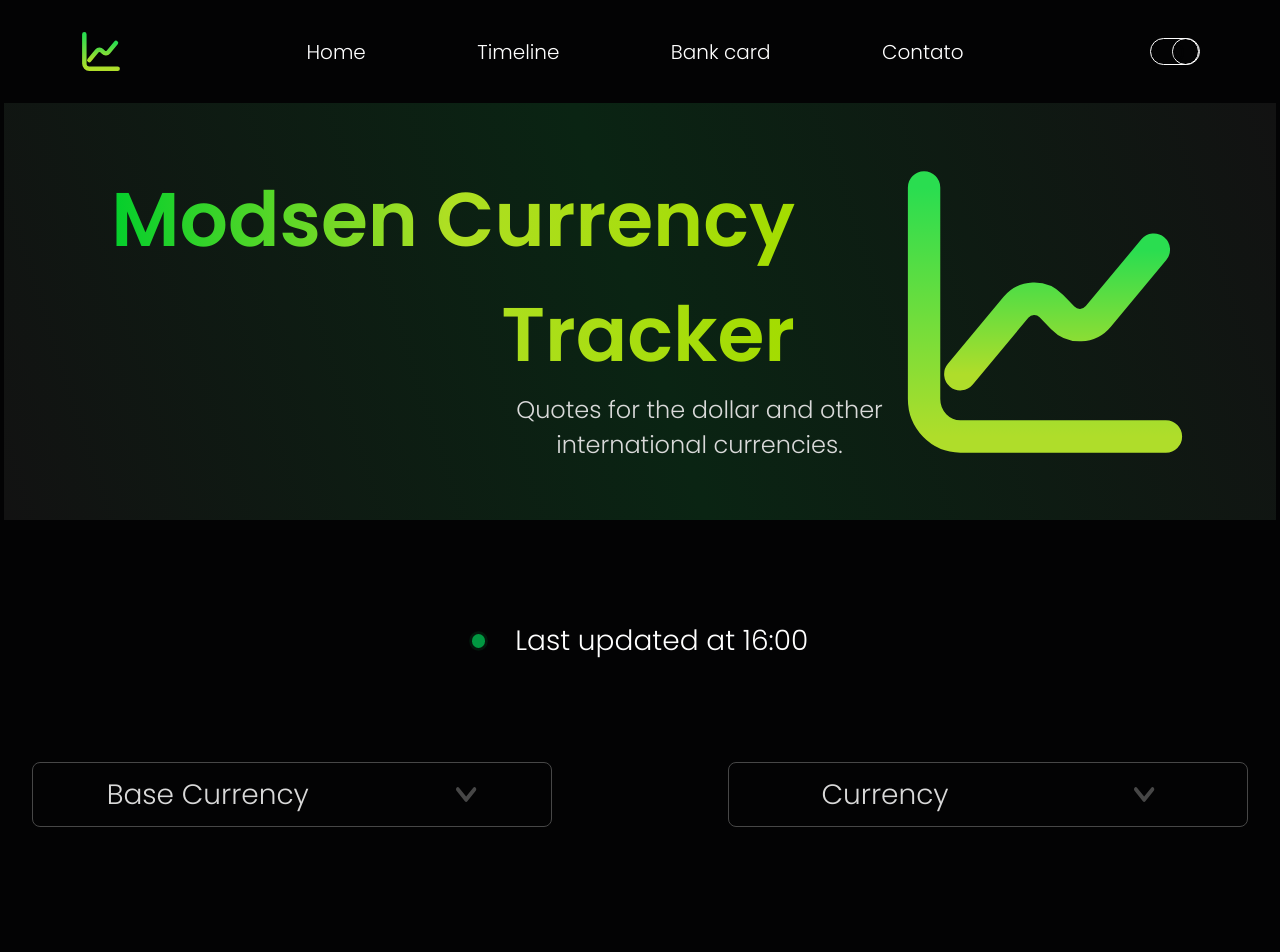
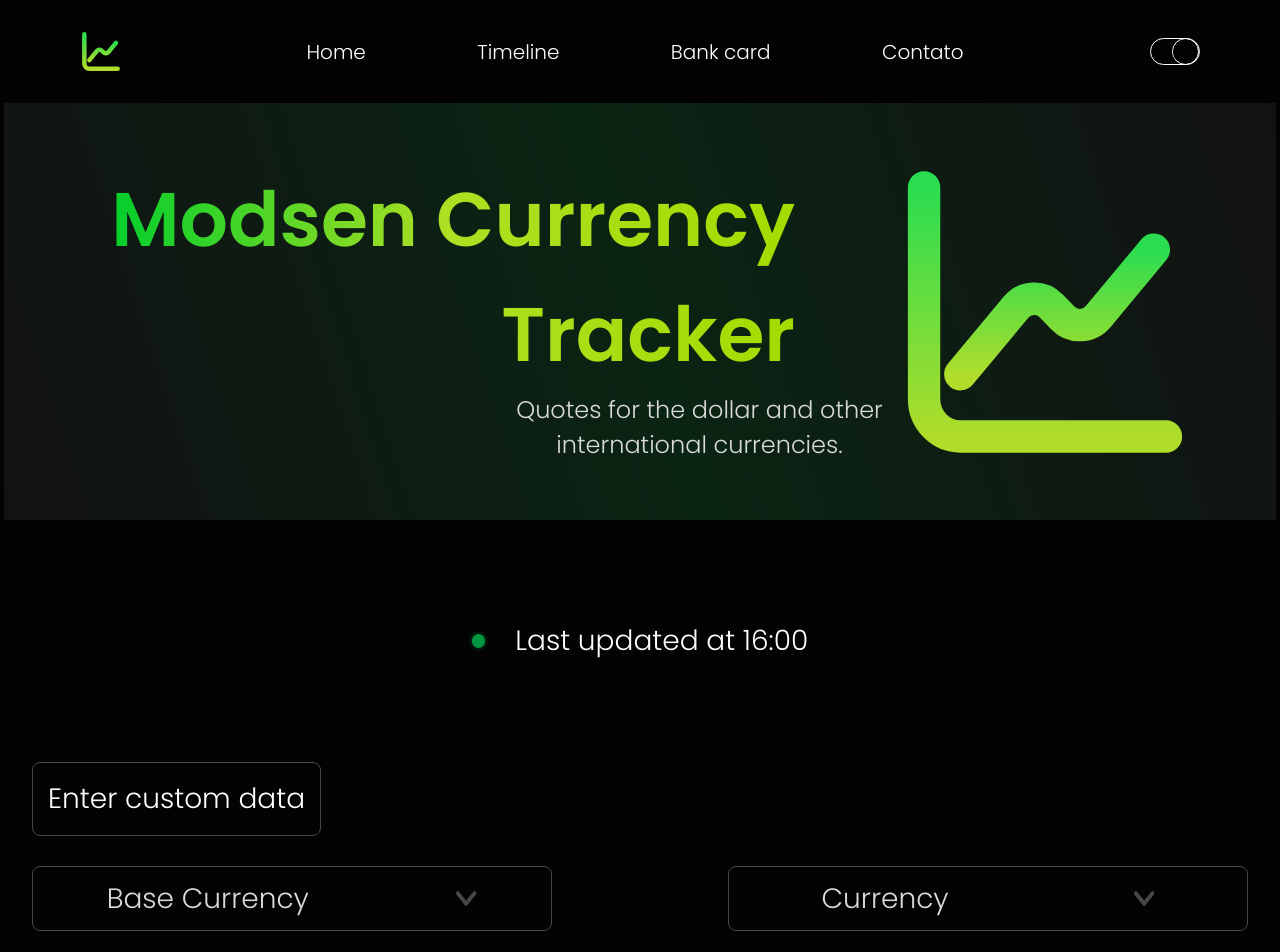
Before and after one commit to VarvaraBorodina/CurrencyTracer, a React app: page /time-line in a window 1280 px wide. Shown: the top 952 px of the page. Built offline with nearby package versions, Linux system fonts and the light colour scheme.

Commit message:
feat: add input to chart

```diff
--- /dev/null
+++ b/src/components/ChartCustomDataForm/input.tsx
@@ -0,0 +1,70 @@
+import React from 'react'
+
+import ChartCustomInputObserver from '@/utils/ChartCustomInputObserver'
+import { getLastMonthDates } from '@/utils/formatDate'
+
+import { Button, Container, Input, Label, Title } from './styled'
+
+class ChartCustomDataForm extends React.Component<
+  Record<string, never>,
+  { values: number[]; inputValue: string }
+> {
+  protected time: string[]
+
+  constructor(props: never) {
+    super(props)
+    this.state = {
+      values: [],
+      inputValue: '',
+    }
+    this.time = getLastMonthDates()
+  }
+
+  handleChangeValue = (event: React.ChangeEvent<HTMLInputElement>) => {
+    this.setState({ inputValue: event.target.value })
+  }
+
+  handleInputButton = () => {
+    const { inputValue, values } = this.state
+    if (
+      values.length < this.time.length &&
+      !isNaN(inputValue) &&
+      inputValue !== ''
+    ) {
+      this.setState((prevState) => {
+        const newState = [...prevState.values]
+        newState.push(Number(inputValue))
+        return {
+          values: newState,
+        }
+      })
+    }
+    if (values.length + 1 === this.time.length) {
+      ChartCustomInputObserver.notify({ values, time: this.time })
+    }
+  }
+
+  render() {
+    const { inputValue, values } = this.state
+    return (
+      <Container>
+        {values.length < this.time.length && (
+          <>
+            <Title>Enter currency value for current data:</Title>
+            <Label>{this.time[values.length]}:</Label>
+            <Input
+              value={inputValue}
+              onChange={this.handleChangeValue}
+              type="number"
+            />
+            <Button type="button" onClick={this.handleInputButton}>
+              Add data
+            </Button>
+          </>
+        )}
+      </Container>
+    )
+  }
+}
+
+export default ChartCustomDataForm
--- /dev/null
+++ b/src/components/ChartCustomDataForm/styled.ts
@@ -0,0 +1,74 @@
+import styled from 'styled-components'
+
+const Container = styled.div`
+  height: 100;
+  width: ${({ theme: { SIZES } }) => SIZES.FOOTER_WIDTH}px;
+  padding: ${({ theme: { SPACES } }) => SPACES.M}px;
+  margin-top: ${({ theme: { SPACES } }) => SPACES.M}px;
+  font-family: PoppinsLight;
+  font-size: ${({ theme: { FONT_SIZE } }) => FONT_SIZE.L};
+  font-weight: ${({ theme: { FONT_WEIGHT } }) => FONT_WEIGHT.S};
+  border-radius: 12px;
+  @media (max-width: 1024px) {
+    width: 100vw;
+  }
+`
+
+const Title = styled.h3`
+  margin-bottom: ${({ theme: { SPACES } }) => SPACES.M}px;
+  font-family: PoppinsLight;
+  font-size: ${({ theme: { FONT_SIZE } }) => FONT_SIZE.L};
+  font-weight: ${({ theme: { FONT_WEIGHT } }) => FONT_WEIGHT.S};
+  color: ${({ theme: { COLOR_THEME } }) => COLOR_THEME.NAVIGATION_COLOR};
+  @media (max-width: 1024px) {
+    margin: 0 auto;
+    text-align: center;
+    font-size: ${({ theme: { FONT_SIZE } }) => FONT_SIZE.S};
+  }
+`
+const Label = styled.label`
+  margin-right: ${({ theme: { SPACES } }) => SPACES.S}px;
+  font-family: PoppinsLight;
+  font-size: ${({ theme: { FONT_SIZE } }) => FONT_SIZE.L};
+  font-weight: ${({ theme: { FONT_WEIGHT } }) => FONT_WEIGHT.S};
+  color: ${({ theme: { COLOR_THEME } }) => COLOR_THEME.NAVIGATION_COLOR};
+  @media (max-width: 1024px) {
+    margin: 0 auto;
+    text-align: center;
+    font-size: ${({ theme: { FONT_SIZE } }) => FONT_SIZE.S};
+  }
+`
+
+const Input = styled.input`
+  width: ${({ theme: { SIZES } }) => SIZES.CARD_WIDTH * 0.5}px;
+  padding: ${({ theme: { SPACES } }) => SPACES.M * 0.5};
+  background-color: ${({ theme: { COLOR_THEME } }) => COLOR_THEME.MAIN_COLOR};
+  border: ${({ theme: { SIZES } }) => SIZES.TOGGLE_BORDER_SIZE}px solid
+    ${({ theme: { COLOR_THEME } }) => COLOR_THEME.CARD_BORDER_COLOR};
+  border-radius: 8px;
+  color: ${({ theme: { COLOR_THEME } }) => COLOR_THEME.NAVIGATION_COLOR};
+  @media (max-width: 1024px) {
+    width: 60vw;
+  }
+`
+
+const Button = styled.button`
+  display: inline-block;
+  padding: ${({ theme: { SPACES } }) => SPACES.S};
+  margin-left: ${({ theme: { SPACES } }) => SPACES.S};
+  background-color: ${({ theme: { COLOR_THEME } }) => COLOR_THEME.MAIN_COLOR};
+  color: ${({ theme: { COLOR_THEME } }) => COLOR_THEME.NAVIGATION_COLOR};
+  border: ${({ theme: { SIZES } }) => SIZES.TOGGLE_BORDER_SIZE}px solid
+    ${({ theme: { COLOR_THEME } }) => COLOR_THEME.CARD_BORDER_COLOR};
+  border-radius: 8px;
+  font-family: PoppinsLight;
+  font-size: ${({ theme: { FONT_SIZE } }) => FONT_SIZE.M};
+  font-weight: ${({ theme: { FONT_WEIGHT } }) => FONT_WEIGHT.S};
+  cursor: pointer;
+  @media (max-width: 1024px) {
+    width: 20vw;
+    font-size: ${({ theme: { FONT_SIZE } }) => FONT_SIZE.XS};
+  }
+`
+
+export { Container, Title, Label, Input, Button }
--- a/src/components/ChartModal/index.tsx
+++ b/src/components/ChartModal/index.tsx
@@ -1,8 +1,7 @@
 import React from 'react'
 
-import ChartParamsObserver, {
-  ObserverFunction,
-} from '@/utils/ChartParamsObserver'
+import ChartCustomInputObserver from '@/utils/ChartCustomInputObserver'
+import ChartParamsObserver from '@/utils/ChartParamsObserver'
 
 import { Container, Content } from './styled'
 
@@ -22,6 +21,7 @@ class ChartModal extends React.Component<
 
   componentDidMount(): void {
     ChartParamsObserver.subscribe(this.handleChartCanBeCreated)
+    ChartCustomInputObserver.subscribe(this.handleChartCanBeCreated)
   }
 
   componentWillUnmount(): void {
@@ -30,7 +30,7 @@ class ChartModal extends React.Component<
     }
   }
 
-  handleChartCanBeCreated: ObserverFunction = () => {
+  handleChartCanBeCreated = () => {
     this.setState({ isModalActive: true })
     this.timerId = setTimeout(() => {
       this.setState({ isModalActive: false })
--- a/src/components/ChartView/styled.ts
+++ b/src/components/ChartView/styled.ts
@@ -1,6 +1,7 @@
 import styled from 'styled-components'
 
 const Chart = styled.div`
+  margin-top: ${({ theme: { SPACES } }) => SPACES.S};
   position: relative;
   font-size: 12px;
   @media (max-width: 1024px) {
--- a/src/components/Chart/index.tsx
+++ b/src/components/ChartWithAPI/index.tsx
@@ -19,7 +19,10 @@ type ChartType = {
   isError: boolean
 }
 
-class Chart extends React.PureComponent<Record<string, never>, ChartType> {
+class ChartWithAPI extends React.PureComponent<
+  Record<string, never>,
+  ChartType
+> {
   constructor(props: any) {
     super(props)
     this.state = {
@@ -73,4 +76,4 @@ class Chart extends React.PureComponent<Record<string, never>, ChartType> {
   }
 }
 
-export default Chart
+export default ChartWithAPI
--- /dev/null
+++ b/src/components/ChartWithCustomInput/index.tsx
@@ -0,0 +1,41 @@
+import React from 'react'
+
+import ChartView, { ChartViewType } from '@/components/ChartView'
+import ChartCustomInputObserver, {
+  CustomInputObserverFunction,
+} from '@/utils/ChartCustomInputObserver'
+
+type ChartType = {
+  values: number[]
+  time: string[]
+}
+
+class Chart extends React.PureComponent<Record<string, never>, ChartType> {
+  constructor(props: any) {
+    super(props)
+    this.state = {
+      values: [],
+      time: [],
+    }
+  }
+
+  componentDidMount(): void {
+    ChartCustomInputObserver.subscribe(this.getChartData)
+  }
+
+  getChartData: CustomInputObserverFunction = (params?: ChartViewType) => {
+    if (params?.values && params.time) {
+      this.setState({
+        values: params?.values,
+        time: params?.time,
+      })
+    }
+  }
+
+  render() {
+    const { time, values } = this.state
+    return <ChartView values={values} time={time} />
+  }
+}
+
+export default Chart
--- a/src/components/CustomChartRectangle/index.tsx
+++ b/src/components/CustomChartRectangle/index.tsx
@@ -14,6 +14,7 @@ class CustomChartRectangle extends React.Component {
       const secondSeriesPoint = secondSeries?.props?.points[index]
       const yDifference = firstSeriesPoint.y - secondSeriesPoint.y
 
+      console.log(yDifference)
       return (
         <Rectangle
           key={firstSeriesPoint.payload.name}
--- a/src/pages/TimeLine/index.tsx
+++ b/src/pages/TimeLine/index.tsx
@@ -1,17 +1,47 @@
 import React from 'react'
 
-import Chart from '@/components/Chart'
+import ChartCustomDataForm from '@/components/ChartCustomDataForm/input'
 import ChartModal from '@/components/ChartModal'
 import ChartParamsForm from '@/components/ChartParamsForm'
+import ChartWithAPI from '@/components/ChartWithAPI'
+import ChartWithCustomInput from '@/components/ChartWithCustomInput'
 
-import { Container } from './styled'
+import { Button, Container } from './styled'
 
-class TimeLine extends React.PureComponent<Record<string, never>> {
+class TimeLine extends React.PureComponent<never, { isCustomData: boolean }> {
+  constructor(props: never) {
+    super(props)
+    this.state = {
+      isCustomData: false,
+    }
+  }
+
+  handleChangeDataInput = () => {
+    this.setState((prevState) => {
+      return {
+        isCustomData: !prevState.isCustomData,
+      }
+    })
+  }
+
   render() {
+    const { isCustomData } = this.state
     return (
       <Container>
-        <ChartParamsForm />
-        <Chart />
+        <Button onClick={this.handleChangeDataInput}>
+          {isCustomData ? 'Get real data' : 'Enter custom data'}
+        </Button>
+        {isCustomData ? (
+          <>
+            <ChartCustomDataForm />
+            <ChartWithCustomInput />
+          </>
+        ) : (
+          <>
+            <ChartParamsForm />
+            <ChartWithAPI />
+          </>
+        )}
         <ChartModal />
       </Container>
     )
--- a/src/pages/TimeLine/styled.ts
+++ b/src/pages/TimeLine/styled.ts
@@ -6,7 +6,29 @@ const Container = styled.div`
   margin-bottom: ${({ theme: { SPACES } }) => SPACES.L * 3};
   @media (max-width: 1024px) {
     width: 100vw;
+    display: flex;
+    flex-direction: column;
+    align-items: center;
   }
 `
 
-export { Container }
+const Button = styled.button`
+  margin-bottom: ${({ theme: { SPACES } }) => SPACES.M}px;
+  font-family: PoppinsLight;
+  font-size: ${({ theme: { FONT_SIZE } }) => FONT_SIZE.L};
+  font-weight: ${({ theme: { FONT_WEIGHT } }) => FONT_WEIGHT.S};
+  color: ${({ theme: { COLOR_THEME } }) => COLOR_THEME.NAVIGATION_COLOR};
+  padding: ${({ theme: { SPACES } }) => SPACES.M * 0.5};
+  background-color: ${({ theme: { COLOR_THEME } }) => COLOR_THEME.MAIN_COLOR};
+  border: ${({ theme: { SIZES } }) => SIZES.TOGGLE_BORDER_SIZE}px solid
+    ${({ theme: { COLOR_THEME } }) => COLOR_THEME.CARD_BORDER_COLOR};
+  border-radius: 8px;
+  cursor: pointer;
+  @media (max-width: 1024px) {
+    width: 90vw;
+    text-align: center;
+    font-size: ${({ theme: { FONT_SIZE } }) => FONT_SIZE.S};
+  }
+`
+
+export { Button, Container }
--- /dev/null
+++ b/src/utils/ChartCustomInputObserver.ts
@@ -0,0 +1,32 @@
+import { ChartViewType } from '@/components/ChartView'
+
+export type CustomInputObserverFunction = (
+  params: ChartViewType | undefined
+) => void
+
+class ChartCustomInputObserver {
+  observers: CustomInputObserverFunction[]
+
+  constructor() {
+    this.observers = []
+  }
+
+  public subscribe(func: CustomInputObserverFunction) {
+    this.observers.push(func)
+  }
+
+  public unsubcribe(func: CustomInputObserverFunction) {
+    this.observers = this.observers.filter(
+      (observer: CustomInputObserverFunction) => observer !== func
+    )
+  }
+
+  public notify(params: ChartViewType) {
+    console.log('public notify(params: ChartViewType) {')
+    this.observers.forEach((observer: CustomInputObserverFunction) => {
+      observer(params)
+    })
+  }
+}
+
+export default new ChartCustomInputObserver()
```
Also changed, not shown: src/components/ChartView/index.tsx (+11 -38 lines), src/components/ChartWithAPI/styled.ts (renamed from src/components/Chart/styled.ts).
